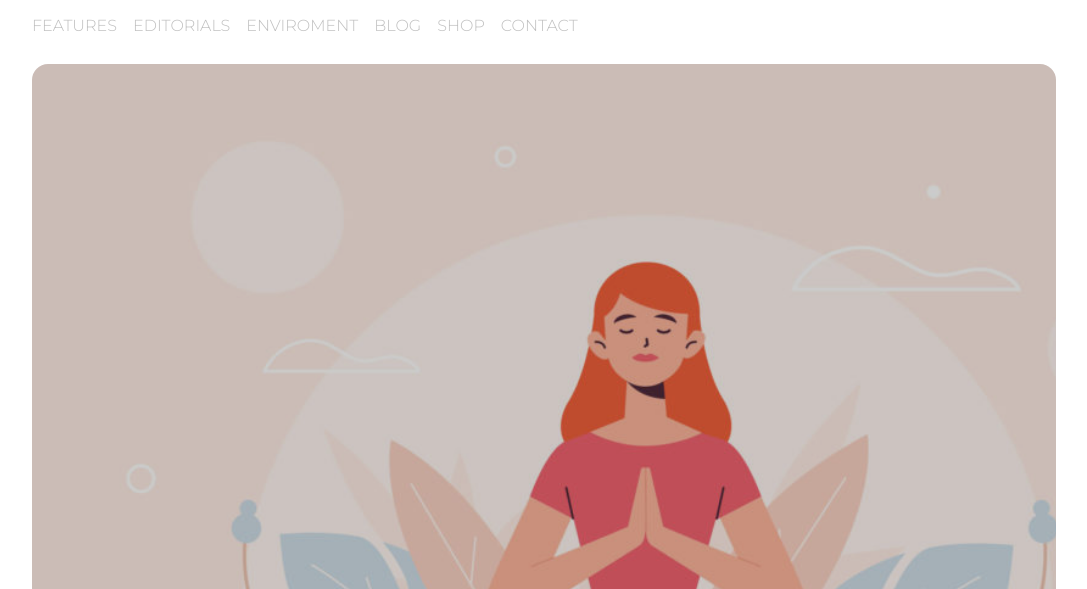
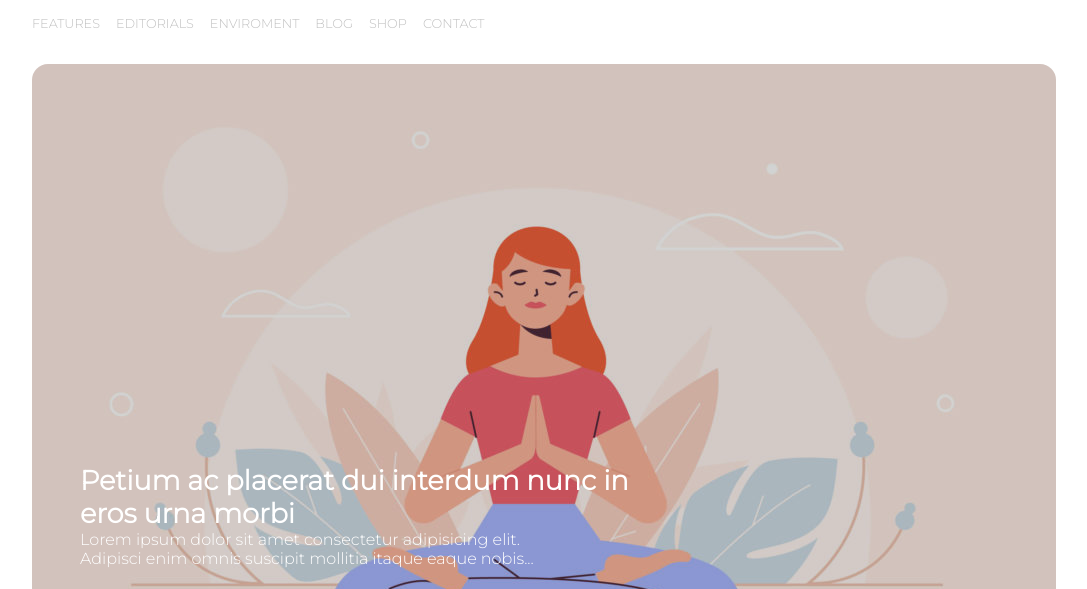
Before and after one commit to pater97/htmlcss-wp, a plain HTML site: page index.html in a window 1280 px wide. Shown: the part 70-659 px from the top of the page, without its empty margins (96-1183 px from the left). Drawn offline with Linux system fonts and the light colour scheme.

Commit message:
pt1 main finish

```diff
--- a/index.html
+++ b/index.html
@@ -27,6 +27,8 @@
     <main class="maincontent">
         <section class="pt1">
             <strong class="txt1">Petium ac placerat dui interdum nunc in eros urna morbi </strong>
+            <div class="txt2">Lorem ipsum dolor sit amet consectetur adipisicing elit. Adipisci enim omnis suscipit
+                mollitia itaque eaque nobis...</div>
         </section>
         <!-- /.pt1 -->
         <section class="pt2">
--- a/style.css
+++ b/style.css
@@ -39,6 +39,7 @@ header img{
     float: left;
     margin-top: 2rem;
     color: rgb(192, 192, 192);
+    font-size: 0.8rem;
 }
 .navbar > div{
     float: left;
@@ -46,23 +47,30 @@ header img{
 }
 /* main */
 .pt1{
-margin: 5rem 0;
-background-image: url(./img/banner.jpg);
-background-size: cover;
-height: 52rem;
-border-radius: 1rem;
-filter: brightness(0.8);
+    margin: 5rem 0;
+    background-image: url(./img/banner.jpg);
+    background-size: cover;
+    height: 35rem;
+    border-radius: 1rem;
+    background-color: lightgray;
+    background-blend-mode: multiply;
+}
+.txt1 , .txt2{
+    display: inline-block;
+    color: white;
+    padding-left: 3rem;
 }
 .txt1{
-    display: inline-block;
-    width: 60%;
-    font-size: 2.5rem;
-    padding: 4rem;
-    margin-top: 33rem;
-    color: white;
+    font-size: 1.7rem;
+    padding-top: 4rem;
+    padding-right: 4rem;
+    margin-top: 21rem;
+    width: 65%;
 }
+.txt2{
+    font-size: 1rem;
+    width: 50%;
 }
-
 /* /.pt1 */
 .sideline{
     width: 15%;
```
